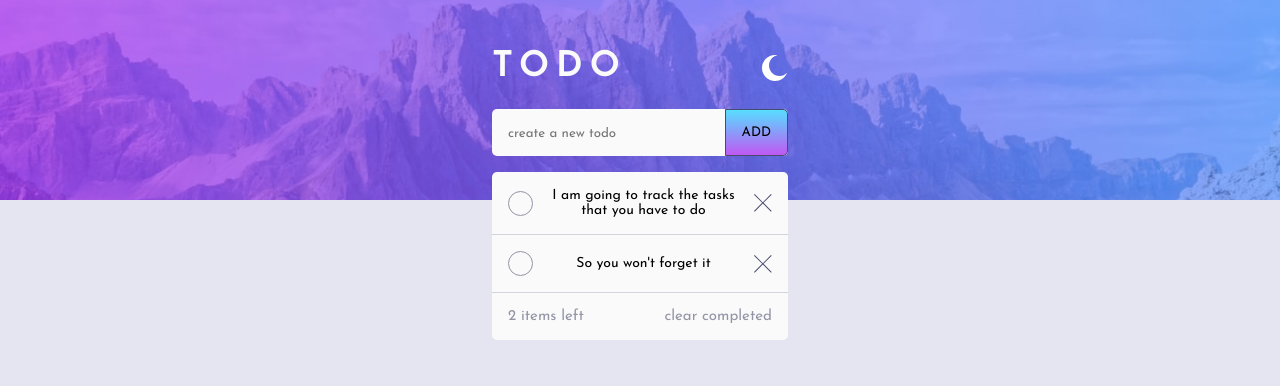
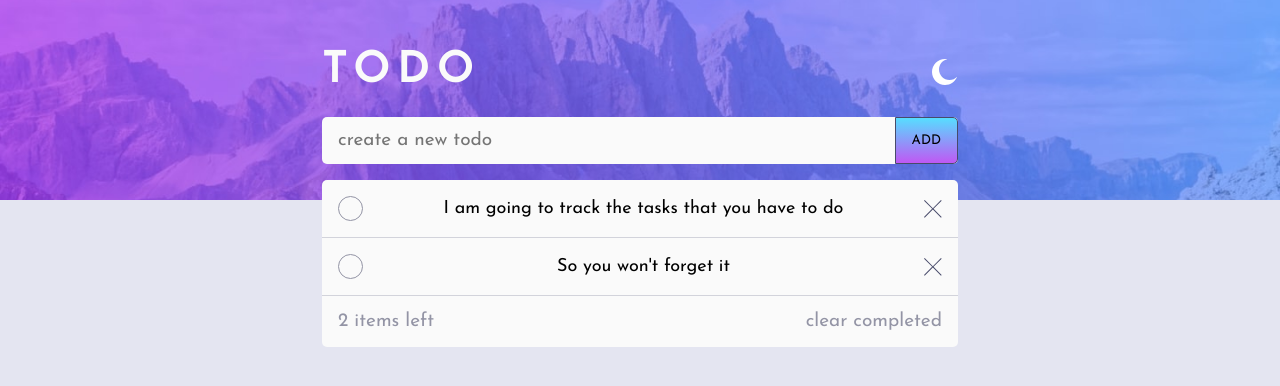
Before and after one commit to giorgio324/todoapp, a React (Create React App) app: page / in a window 1280 px wide. Shown: the top 386 px of the page. Built offline with nearby package versions, Linux system fonts and the light colour scheme.

Commit message:
added responsive

```diff
--- a/src/index.css
+++ b/src/index.css
@@ -53,7 +53,7 @@ body {
 .todo-container {
   padding: 0 2rem;
   margin-top: -150px;
-  max-width: 360px;
+  max-width: 100vw;
   margin-left: auto;
   margin-right: auto;
 }
@@ -229,7 +229,7 @@ input[type="checkbox"]:checked:before {
   text-align: center;
 }
 
-/* remove transition */
+/* remove transition for todo item */
 .fade-enter {
   opacity: 0;
 }
@@ -247,3 +247,64 @@ input[type="checkbox"]:checked:before {
   opacity: 0;
   transition: opacity 300ms;
 }
+
+/* responsive */
+
+@media screen and (min-width:650px) {
+
+  .todo-container {
+
+    max-width: 90vw;
+
+  }
+
+  ::placeholder {
+    font-size: 17px;
+  }
+
+  .clear-completed {
+    font-size: 17px;
+  }
+
+  .todo-items-container-footer {
+    font-size: 17px;
+  }
+
+  .item {
+    font-size: 16px;
+  }
+
+  body {
+    font-size: 19px;
+  }
+
+}
+
+@media screen and (min-width:900px) {
+
+  .todo-container {
+
+    max-width: 700px;
+
+  }
+
+  ::placeholder {
+    font-size: 19px;
+  }
+
+  .clear-completed {
+    font-size: 19px;
+  }
+
+  .todo-items-container-footer {
+    font-size: 19px;
+  }
+
+  .item {
+    font-size: 18px;
+  }
+
+  body {
+    font-size: 21px;
+  }
+}
```
